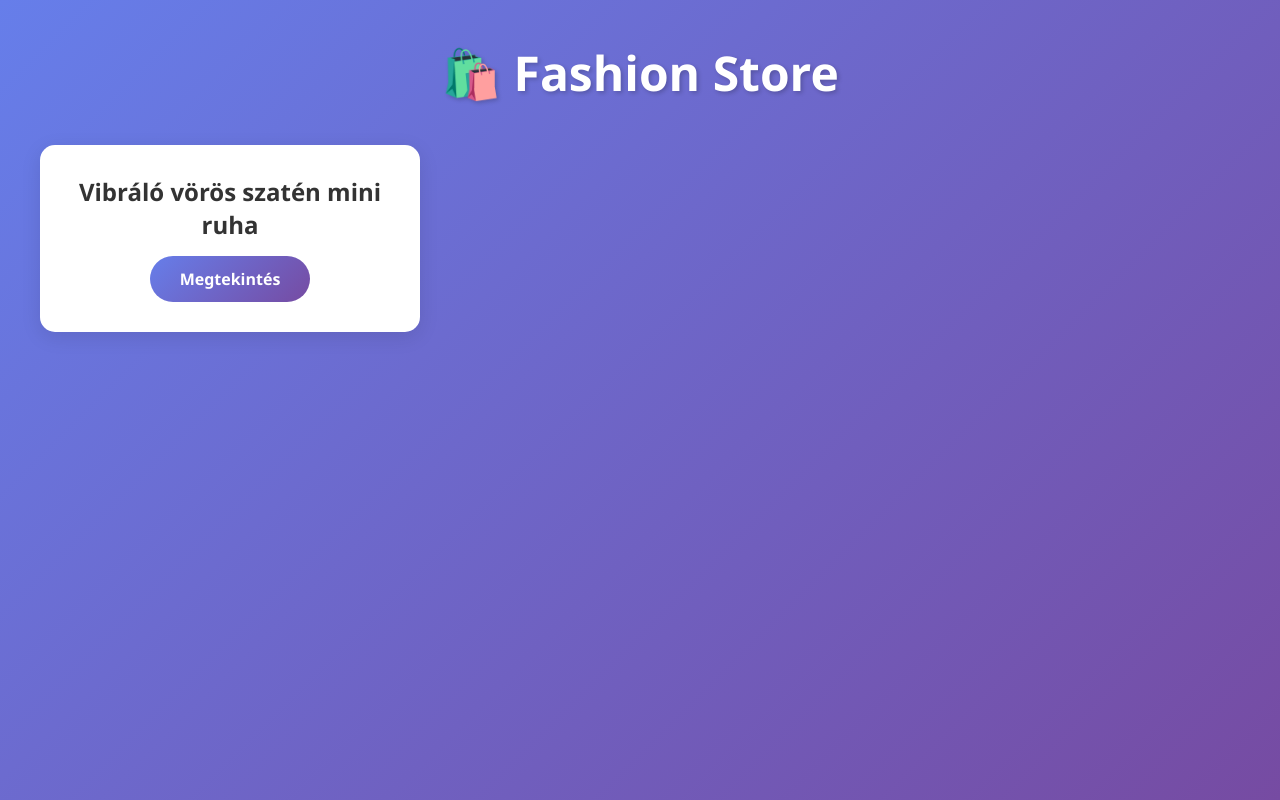
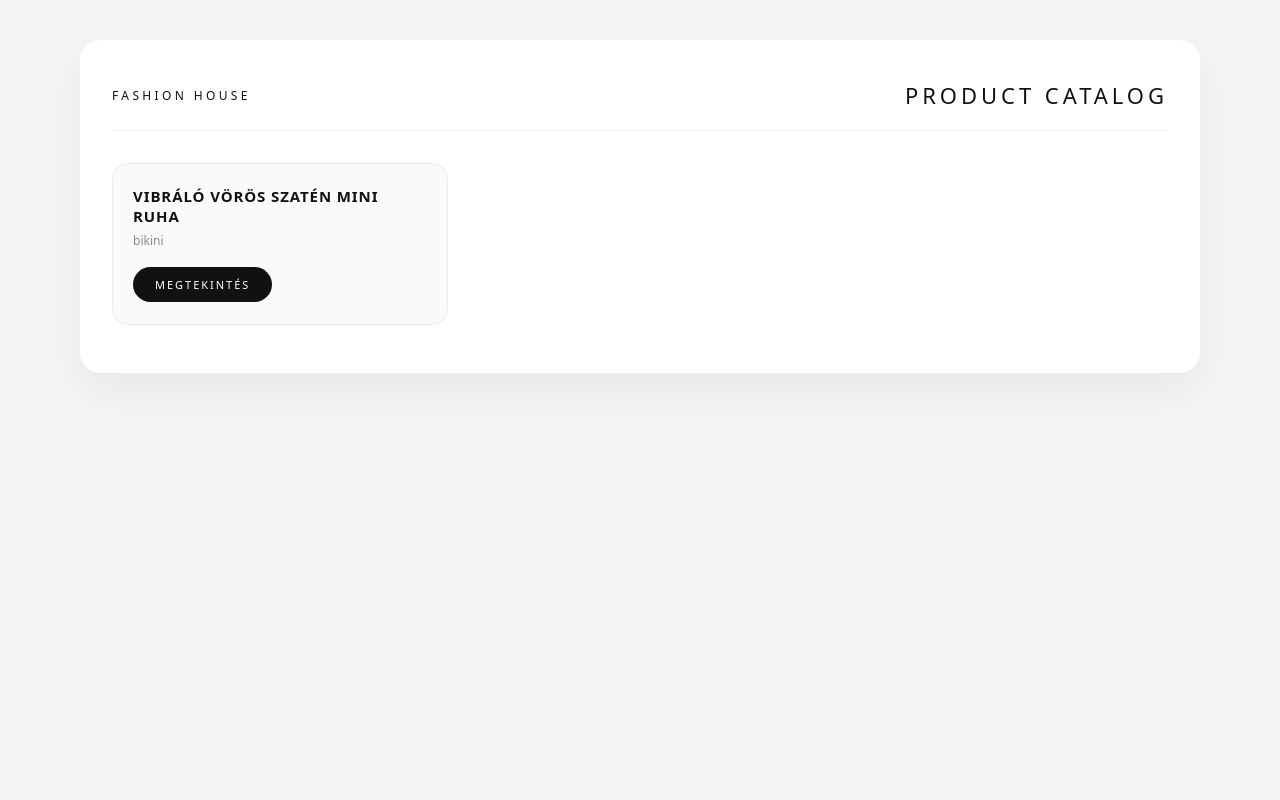
Before and after one commit to ngexi/mil-repo.github.io, a plain HTML site: page index.html in a window 1280 px wide. Drawn offline with Linux system fonts and the light colour scheme.

Commit message:
Update product pages - 2025-11-26 16:37:57

```diff
--- a/index.html
+++ b/index.html
@@ -4,7 +4,7 @@
     <head>
         <meta charset="UTF-8">
         <meta name="viewport" content="width=device-width, initial-scale=1.0">
-        <title>Fashion Store - Product Catalog</title>
+        <title>Fashion House – Product Catalog</title>
         <style>
             * {
                 margin: 0;
@@ -12,66 +12,116 @@
                 box-sizing: border-box;
             }
             body {
-                font-family: 'Segoe UI', Tahoma, Geneva, Verdana, sans-serif;
-                background: linear-gradient(135deg, #667eea 0%, #764ba2 100%);
+                font-family: system-ui, -apple-system, BlinkMacSystemFont, "SF Pro Text",
+                    "Helvetica Neue", Arial, sans-serif;
+                background: #f5f5f5;
+                color: #111111;
                 padding: 40px 20px;
                 min-height: 100vh;
             }
             .container {
-                max-width: 1200px;
+                max-width: 1120px;
                 margin: 0 auto;
+                background: #ffffff;
+                border-radius: 20px;
+                padding: 40px 32px 48px;
+                box-shadow: 0 18px 45px rgba(0,0,0,0.06);
+            }
+            .index-header {
+                display: flex;
+                justify-content: space-between;
+                align-items: center;
+                margin-bottom: 32px;
+                padding-bottom: 20px;
+                border-bottom: 1px solid rgba(0,0,0,0.06);
+            }
+            .brand {
+                letter-spacing: 0.28em;
+                font-size: 12px;
+                text-transform: uppercase;
             }
             h1 {
-                text-align: center;
-                color: white;
-                font-size: 3em;
-                margin-bottom: 40px;
-                text-shadow: 2px 2px 4px rgba(0,0,0,0.2);
+                font-size: 22px;
+                font-weight: 500;
+                letter-spacing: 0.18em;
+                text-transform: uppercase;
             }
             .products-grid {
                 display: grid;
-                grid-template-columns: repeat(auto-fill, minmax(300px, 1fr));
-                gap: 30px;
+                grid-template-columns: repeat(auto-fill, minmax(260px, 1fr));
+                gap: 24px;
+                margin-top: 24px;
             }
             .product-card {
-                background: white;
-                border-radius: 15px;
-                padding: 30px;
-                text-align: center;
-                transition: transform 0.3s, box-shadow 0.3s;
-                box-shadow: 0 5px 20px rgba(0,0,0,0.1);
+                background: #fafafa;
+                border-radius: 16px;
+                padding: 22px 20px;
+                text-align: left;
+                transition: transform 0.18s ease, box-shadow 0.18s ease, background 0.18s ease;
+                border: 1px solid #ececec;
             }
             .product-card:hover {
-                transform: translateY(-5px);
-                box-shadow: 0 10px 30px rgba(0,0,0,0.2);
+                transform: translateY(-2px);
+                box-shadow: 0 12px 32px rgba(0,0,0,0.06);
+                background: #ffffff;
             }
             .product-title {
-                font-size: 1.5em;
-                margin-bottom: 15px;
-                color: #333;
+                font-size: 15px;
+                margin-bottom: 6px;
+                color: #111111;
+                letter-spacing: 0.06em;
+                text-transform: uppercase;
+            }
+            .product-meta {
+                font-size: 12px;
+                color: #8a8a8a;
+                margin-bottom: 18px;
             }
             .view-btn {
-                display: inline-block;
-                padding: 12px 30px;
-                background: linear-gradient(135deg, #667eea 0%, #764ba2 100%);
-                color: white;
+                display: inline-flex;
+                align-items: center;
+                justify-content: center;
+                padding: 10px 22px;
+                background: #111111;
+                color: #ffffff;
                 text-decoration: none;
-                border-radius: 25px;
-                font-weight: 600;
-                transition: transform 0.3s;
+                border-radius: 999px;
+                font-weight: 500;
+                font-size: 11px;
+                letter-spacing: 0.18em;
+                text-transform: uppercase;
+                border: none;
+                cursor: pointer;
             }
             .view-btn:hover {
-                transform: scale(1.05);
+                transform: translateY(-1px);
+            }
+            @media (max-width: 640px) {
+                .container {
+                    padding: 28px 18px 32px;
+                }
+                .index-header {
+                    flex-direction: column;
+                    align-items: flex-start;
+                    gap: 10px;
+                }
+                h1 {
+                    font-size: 18px;
+                }
             }
         </style>
     </head>
     <body>
         <div class="container">
-            <h1>🛍️ Fashion Store</h1>
+            <div class="index-header">
+                <div class="brand">FASHION HOUSE</div>
+                <h1>Product catalog</h1>
+            </div>
             <div class="products-grid">
 
                 <div class="product-card">
                     <h2 class="product-title">Vibráló vörös szatén mini ruha</h2>
+                    <p class="product-meta">bikini</p>
                     <a href="bikini.html" class="view-btn">Megtekintés</a>
                 </div>
 
```
Also changed, not shown: 1 other file.
